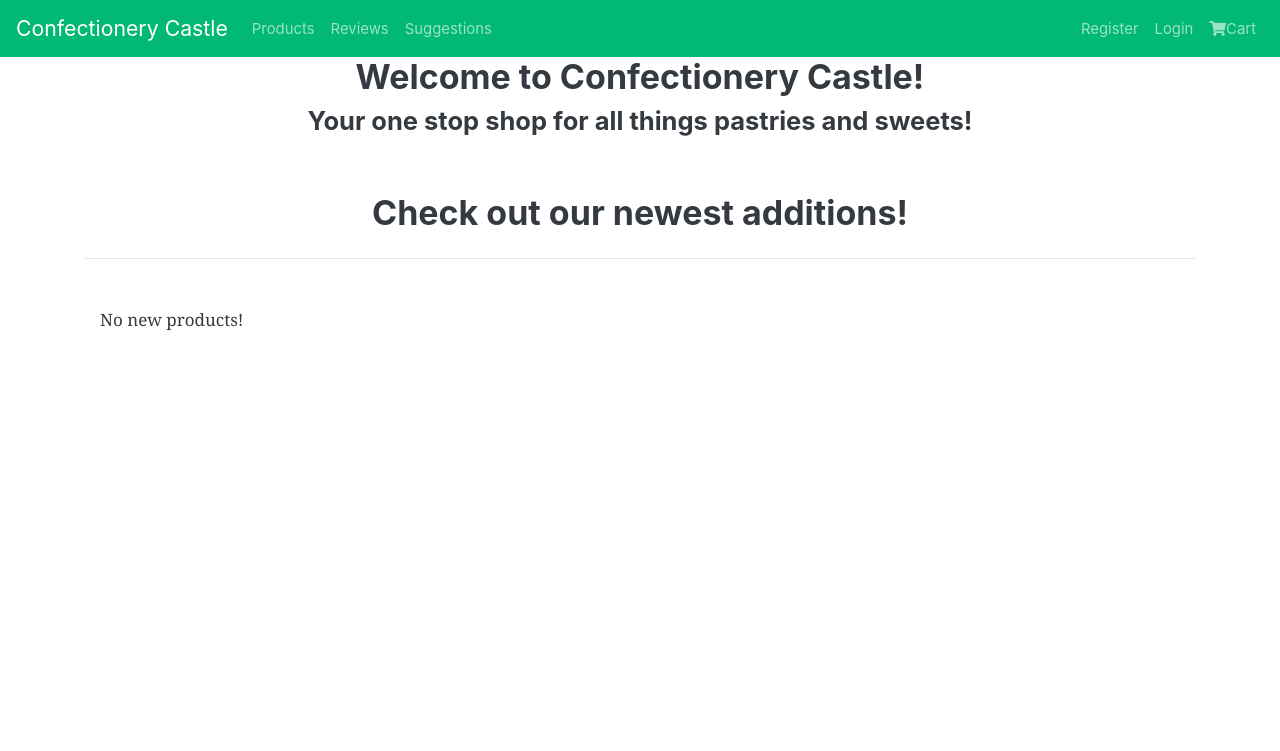
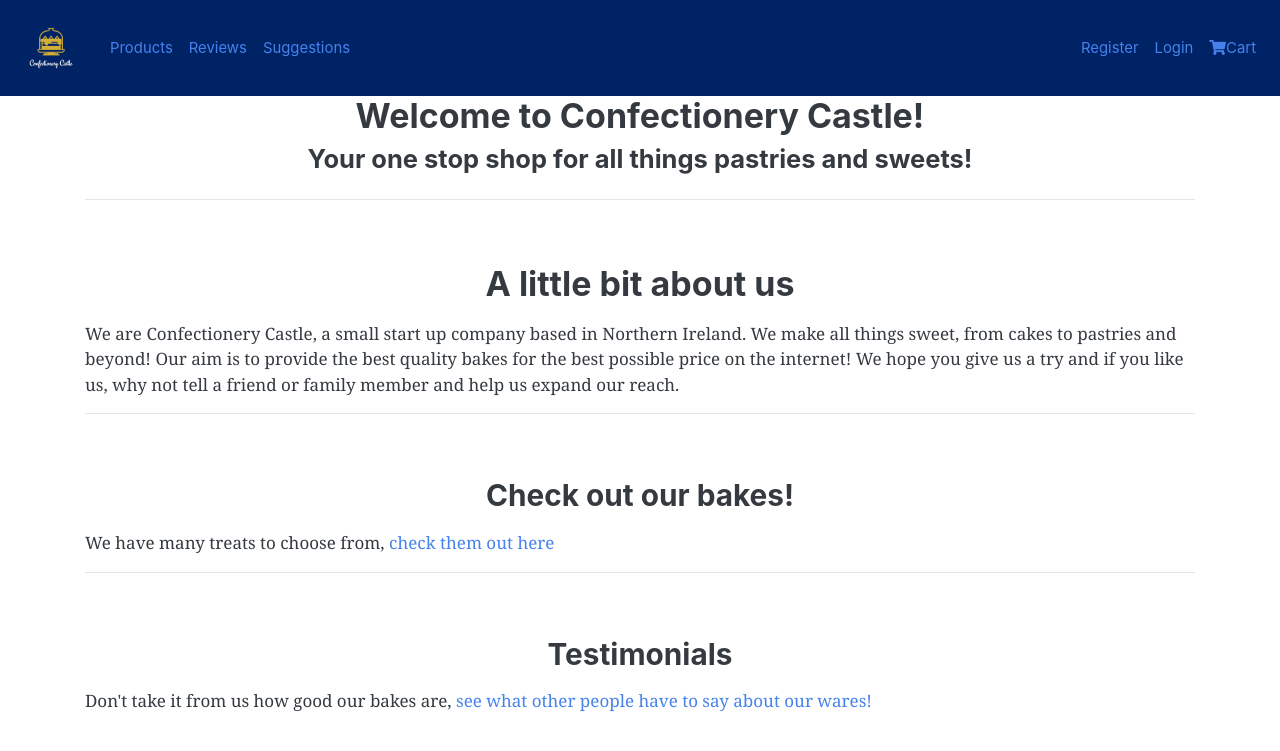
Before and after one commit to LiamMcGcistudent/django-project, a Django app: page / in a window 1280 px wide. Shown: the top 751 px of the page. Run offline with Django 3.2, Linux system fonts and the light colour scheme; data that the repository does not hold is empty; some libraries are stand-ins or nearby versions.

Commit message:
added logo to navbar; changed navbar colour to match colour of logo; added pagination to reviews;

```diff
--- a/home/templates/index.html
+++ b/home/templates/index.html
@@ -1,5 +1,5 @@
-{% extends 'base.html' %}{% load static from staticfiles %} {% block content %}
-
+{% extends 'base.html' %}{% load static from staticfiles %}
+{% block content %}
 <div class="container">
     <div class="row">
         <div class="col-12 text-center">
@@ -8,34 +8,18 @@
         </div>
     </div>
 </div>
-<section id="products">
-    <h2 class="text-center pt-5 pb-2">Check out our newest additions!</h2>
+<hr>
+<section id="">
+    <h2 class="text-center pt-5 pb-2">A little bit about us</h2>
+    <p class="section-lead">We are Confectionery Castle, a small start up company based in Northern Ireland. We make all things sweet,
+    from cakes to pastries and beyond! Our aim is to provide the best quality bakes for the best possible price on the internet! We hope
+    you give us a try and if you like us, why not tell a friend or family member and help us expand our reach.</p>
     <hr class="section-hr my2">
-    <div class="container mt-5">
-        <div class="row">
-            {% if products %} {% for product in products %}
-            <div class="col-md-6 col-lg-4 mb-4">
-                <div class="card">
-                    <img src="{{ product.image.url }}" alt="{{ product.name }}" class="card-img-top">
-                    <div class="card-img-overlay">
-                        <h2>
-                            <span class="badge badge-secondary text-white">£{{product.price}}</span>
-                        </h2>
-                    </div>
-                    <div class="card-body">
-                        <div class="text-center">
-                            <h4 class="pt-3">{{product.name}}</h4>
-                        </div>
-                    </div>
-                </div>
-            </div>
-            {% endfor %}{% else %}
-            <div class="col-md-12">
-                <p>No new products!</p>
-            </div>
-            {% endif %}
-        </div>
-    </div>
+    <h3 class="text-center pt-5 pb-2">Check out our bakes!</h3>
+    <p>We have many treats to choose from,<a href="{% url 'products' %}"> check them out here</a></p>
+    <hr class="section-hr my2">
+    <h3 class="text-center pt-5 pb-2">Testimonials</h3>
+    <p>Don't take it from us how good our bakes are, <a href="{% url 'reviews' %}">see what other people have to say about our wares!</a></p>
 </section>
 
 
--- a/home/views.py
+++ b/home/views.py
@@ -4,7 +4,4 @@ from products.models import Product
 def index(request):
     """A view that displays the index page"""
 
-    products = Product.objects.exclude(
-        is_published=False).order_by("-added")[:3]
-
-    return render(request, "index.html", {"products":products})
+    return render(request, "index.html")
--- a/reviews/views.py
+++ b/reviews/views.py
@@ -1,5 +1,6 @@
 from django.shortcuts import render, get_object_or_404, redirect
 from django.utils import timezone
+from django.core.paginator import Paginator
 from .models import Review
 from .forms import ReviewForm
 
@@ -11,6 +12,9 @@ def get_reviews(request):
     """
 
     reviews = Review.objects.filter(published_date__lte=timezone.now()).order_by('-published_date')
+    paginator = Paginator(reviews, 5)
+    page = request.GET.get('page')
+    reviews = paginator.get_page(page)
     return render(request, "reviews.html", {'reviews': reviews})
 
 def full_review(request, pk):
--- a/static/css/styles.css
+++ b/static/css/styles.css
@@ -1,3 +1,16 @@
+/**Navbar**/
+
+body > header > nav{
+    background-color: #002366 !important
+}
+
+.logo {
+    height: 70px;
+    width: 70px;
+}
+
+/**Navbar**/
+
 /**Accounts**/
 
 .profile-image{
--- a/suggestions/models.py
+++ b/suggestions/models.py
@@ -29,7 +29,7 @@ class Suggestion(models.Model):
         return self.title
 
 class Upvotes(models.Model):
-    """Bug upvotes"""
+    """Suggestion upvotes"""
     upvote_user = models.ForeignKey(User, on_delete=models.CASCADE)
     suggestion = models.ForeignKey(Suggestion, on_delete=models.CASCADE)
     created_date = models.DateTimeField(auto_now_add=True)
--- a/templates/base.html
+++ b/templates/base.html
@@ -11,13 +11,14 @@
     <link rel="stylesheet" href="https://cdnjs.cloudflare.com/ajax/libs/font-awesome/5.8.2/css/all.min.css">
     <!--Custom CSS file-->
     <link rel="stylesheet" href="{% static 'css/styles.css' %}">
+    {% block css %}{% endblock %}
     <title>Confectionery Castle</title>
 </head>
 
 <body>
     <header>
-        <nav class="navbar navbar-expand-lg navbar-dark bg-dark">
-            <a class="navbar-brand" href="#">Confectionery Castle</a>
+        <nav class="navbar navbar-expand-xl navbar-custom">
+            <a class="navbar-brand" href="{% url 'home' %}"><img class="logo" src="/static/img/logo.png" alt="Confectionery Castle"></img></a>
             <button class="navbar-toggler" type="button" data-toggle="collapse" data-target="#navbarNav" aria-controls="navbarNav" aria-expanded="false" aria-label="Toggle navigation">
                   <span class="navbar-toggler-icon"><i class="fas fa-bars"></i></span>
             </button>
@@ -81,6 +82,7 @@
     <script src="https://code.jquery.com/jquery-3.4.1.min.js" integrity="sha256-CSXorXvZcTkaix6Yvo6HppcZGetbYMGWSFlBw8HfCJo=" crossorigin="anonymous"></script>
     <script src="https://cdnjs.cloudflare.com/ajax/libs/popper.js/1.14.7/umd/popper.min.js" integrity="sha384-UO2eT0CpHqdSJQ6hJty5KVphtPhzWj9WO1clHTMGa3JDZwrnQq4sF86dIHNDz0W1" crossorigin="anonymous"></script>
     <script src="https://stackpath.bootstrapcdn.com/bootstrap/4.3.1/js/bootstrap.min.js" integrity="sha384-JjSmVgyd0p3pXB1rRibZUAYoIIy6OrQ6VrjIEaFf/nJGzIxFDsf4x0xIM+B07jRM" crossorigin="anonymous"></script>
+    <script type="text/javascript" src="https://cdnjs.cloudflare.com/ajax/libs/scrollify/1.0.19/jquery.scrollify.min.js"></script>
     {% block custom_js %} {% endblock custom_js %}
 </body>
 
```
Also changed, not shown: reviews/templates/reviews.html (+35 -0 lines), static/img/logo.png (added).
